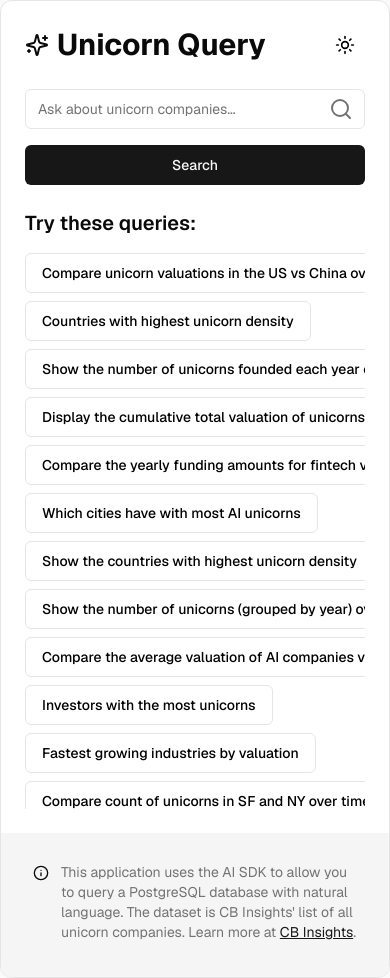
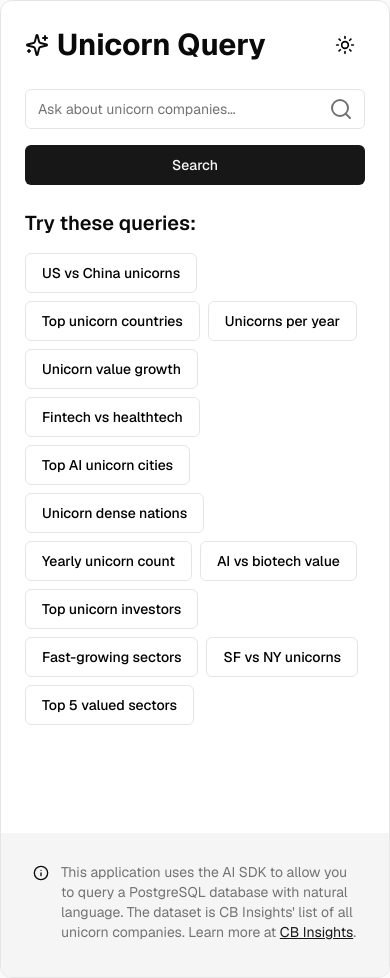
Before and after one commit to JG21243/vercel-postgres, a Next.js app: page / in a window 390 px wide. Built offline with nearby package versions, Linux system fonts and the light colour scheme.

Commit message:
make queries mobile friendly

```diff
--- a/app/page.tsx
+++ b/app/page.tsx
@@ -77,19 +77,58 @@ export default function Component() {
   }, [isModalOpen]);
 
   const suggestionQueries = [
-    "Compare unicorn valuations in the US vs China over time",
-    "Countries with highest unicorn density",
-    "Show the number of unicorns founded each year over the past two decades",
-    "Display the cumulative total valuation of unicorns over time",
-    "Compare the yearly funding amounts for fintech vs healthtech unicorns",
-    "Which cities have with most AI unicorns",
-    "Show the countries with highest unicorn density",
-    "Show the number of unicorns (grouped by year) over the past decade",
-    "Compare the average valuation of AI companies vs. biotech companies",
-    "Investors with the most unicorns",
-    "Fastest growing industries by valuation",
-    "Compare count of unicorns in SF and NY over time",
-    "Top 5 industries by total valuation",
+    {
+      desktop: "Compare unicorn valuations in the US vs China over time",
+      mobile: "US vs China unicorns"
+    },
+    {
+      desktop: "Countries with highest unicorn density",
+      mobile: "Top unicorn countries"
+    },
+    {
+      desktop: "Show the number of unicorns founded each year over the past two decades",
+      mobile: "Unicorns per year"
+    },
+    {
+      desktop: "Display the cumulative total valuation of unicorns over time",
+      mobile: "Unicorn value growth"
+    },
+    {
+      desktop: "Compare the yearly funding amounts for fintech vs healthtech unicorns",
+      mobile: "Fintech vs healthtech"
+    },
+    {
+      desktop: "Which cities have with most AI unicorns",
+      mobile: "Top AI unicorn cities"
+    },
+    {
+      desktop: "Show the countries with highest unicorn density",
+      mobile: "Unicorn dense nations"
+    },
+    {
+      desktop: "Show the number of unicorns (grouped by year) over the past decade",
+      mobile: "Yearly unicorn count"
+    },
+    {
+      desktop: "Compare the average valuation of AI companies vs. biotech companies",
+      mobile: "AI vs biotech value"
+    },
+    {
+      desktop: "Investors with the most unicorns",
+      mobile: "Top unicorn investors"
+    },
+    {
+      desktop: "Fastest growing industries by valuation",
+      mobile: "Fast-growing sectors"
+    },
+    {
+      desktop: "Compare count of unicorns in SF and NY over time",
+      mobile: "SF vs NY unicorns"
+    },
+    {
+      desktop: "Top 5 industries by total valuation",
+      mobile: "Top 5 valued sectors"
+    },
   ];
 
   const handleSubmit = async (e: React.FormEvent) => {
@@ -226,7 +265,7 @@ export default function Component() {
                 </div>
               </div>
             </form>
-            <div className="h-[600px] flex flex-col">
+            <div id="main-container" className="h-[600px] flex flex-col">
               <div className="flex-grow h-full">
                 <AnimatePresence mode="wait">
                   {submitted ? (
@@ -368,9 +407,10 @@ export default function Component() {
                             key={index}
                             type="button"
                             variant="outline"
-                            onClick={() => handleSuggestionClick(suggestion)}
+                            onClick={() => handleSuggestionClick(suggestion.desktop)}
                           >
-                            {suggestion}
+                            <span className="sm:hidden">{suggestion.mobile}</span>
+                            <span className="hidden sm:inline">{suggestion.desktop}</span>
                           </Button>
                         ))}
                       </div>
```
